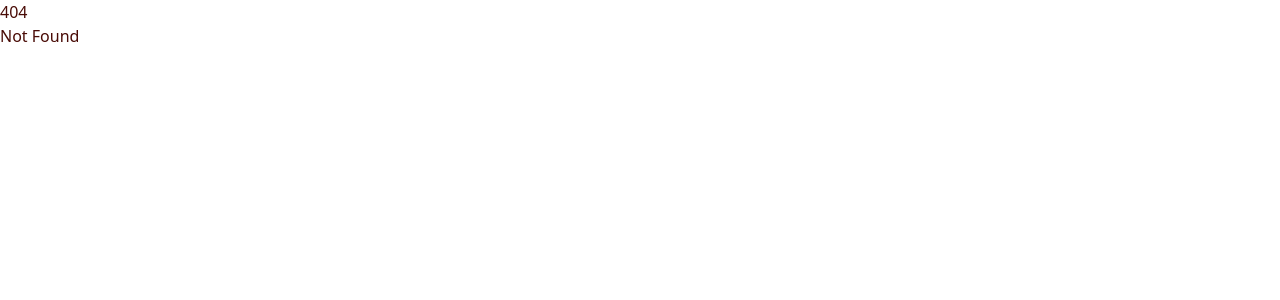
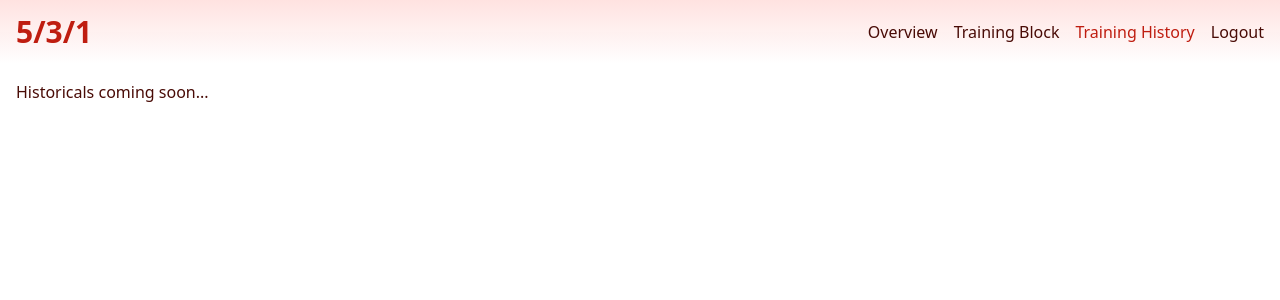
Before and after one commit to danjzych/5-3-1, a SvelteKit app in the folder app/: page /dashboard/history in a window 1280 px wide. Before the commit this address had no page. Shown: the top 300 px of the page. Built offline with nearby package versions, Linux system fonts and the light colour scheme.

Commit message:
Completed base dashboard routing

```diff
--- a/app/src/routes/dashboard/+page.svelte
+++ b/app/src/routes/dashboard/+page.svelte
@@ -1,8 +1,9 @@
 <script lang="ts">
-	import { user } from '../../stores';
 	import { ensureLoggedIn } from '$lib/utils';
 
 	ensureLoggedIn();
 </script>
 
 <h2 class="text-2xl">Home</h2>
+<p>Here's your account overview</p>
+<p>Upcoming workout goes here....</p>
--- a/app/src/routes/dashboard/Nav.svelte
+++ b/app/src/routes/dashboard/Nav.svelte
@@ -1,10 +1,30 @@
 <script lang="ts">
+	import { page } from '$app/stores';
 	export let logout: () => void;
+
+	const links = [
+		{ name: 'Overview', path: '/dashboard' },
+		{ name: 'Training Block', path: '/dashboard/training-block' },
+		{ name: 'Training History', path: '/dashboard/history' },
+	];
 </script>
 
 <nav
 	class="from-thunderbird-100 position fixed flex h-16 min-w-full items-center justify-between bg-gradient-to-b to-transparent px-4 py-2"
 >
-	<h1 class="text-thunderbird-700 text-3xl font-extrabold">5/3/1</h1>
-	<button on:click={logout}> Logout </button>
+	<a href="/dashboard"
+		><h1 class="text-thunderbird-700 text-3xl font-extrabold">5/3/1</h1></a
+	>
+	<div class="flex gap-4">
+		{#each links as link}
+			<a
+				href={link.path}
+				class={$page.url.pathname === link.path
+					? 'text-thunderbird-700'
+					: ''}>{link.name}</a
+			>
+		{/each}
+		<!-- TODO: add pop up modal to confirm logout -->
+		<button on:click={logout}> Logout </button>
+	</div>
 </nav>
--- /dev/null
+++ b/app/src/routes/dashboard/history/+page.svelte
@@ -0,0 +1 @@
+<h2>Historicals coming soon...</h2>
--- a/app/src/routes/dashboard/training-block/TrainingBlockAccordion.svelte
+++ b/app/src/routes/dashboard/training-block/TrainingBlockAccordion.svelte
@@ -1,5 +1,5 @@
 <script lang="ts">
-	import type { TrainingBlock } from '../../../../api/types';
+	import type { TrainingBlock } from '../../../../../api/types';
 
 	export let trainingBlock: TrainingBlock;
 </script>
```
